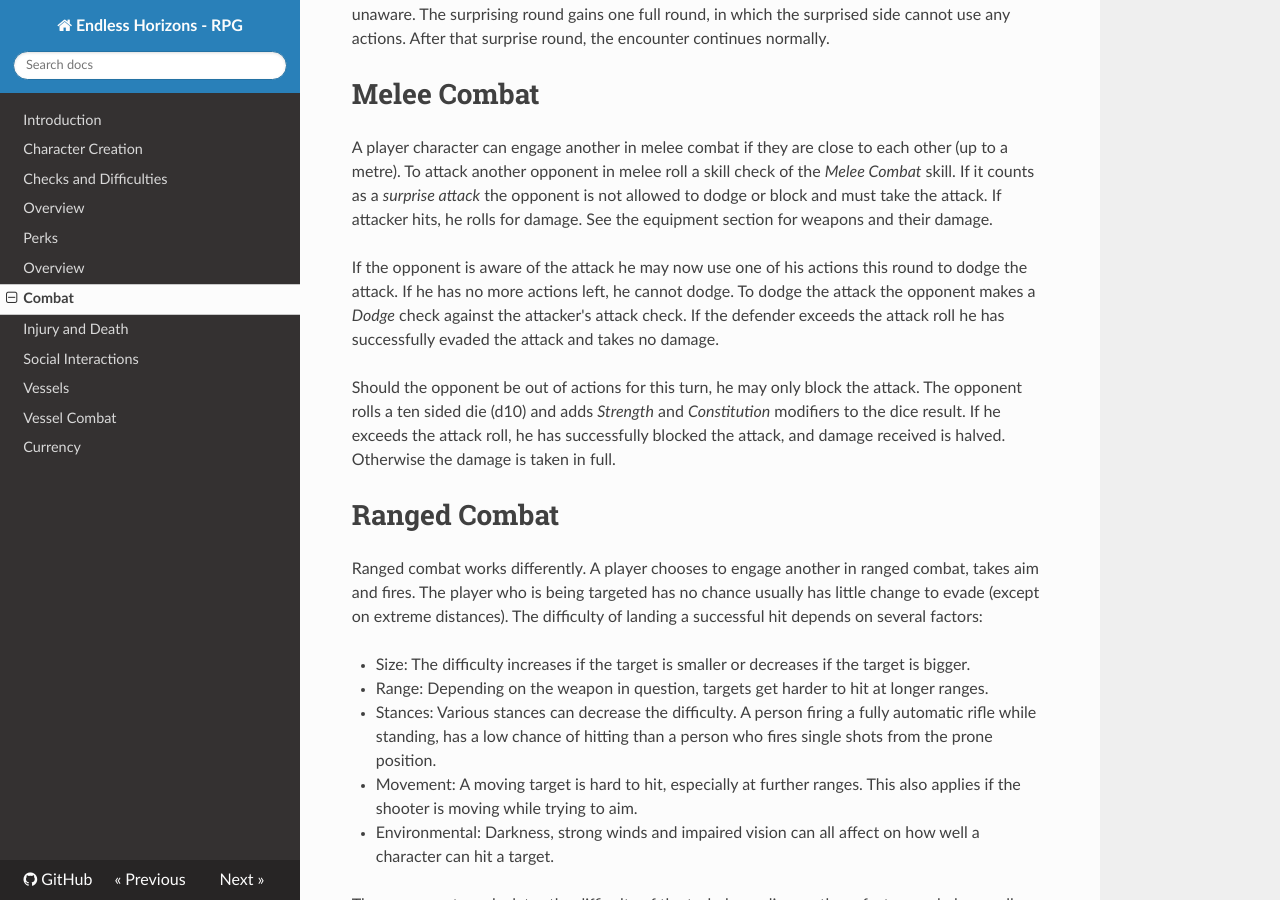
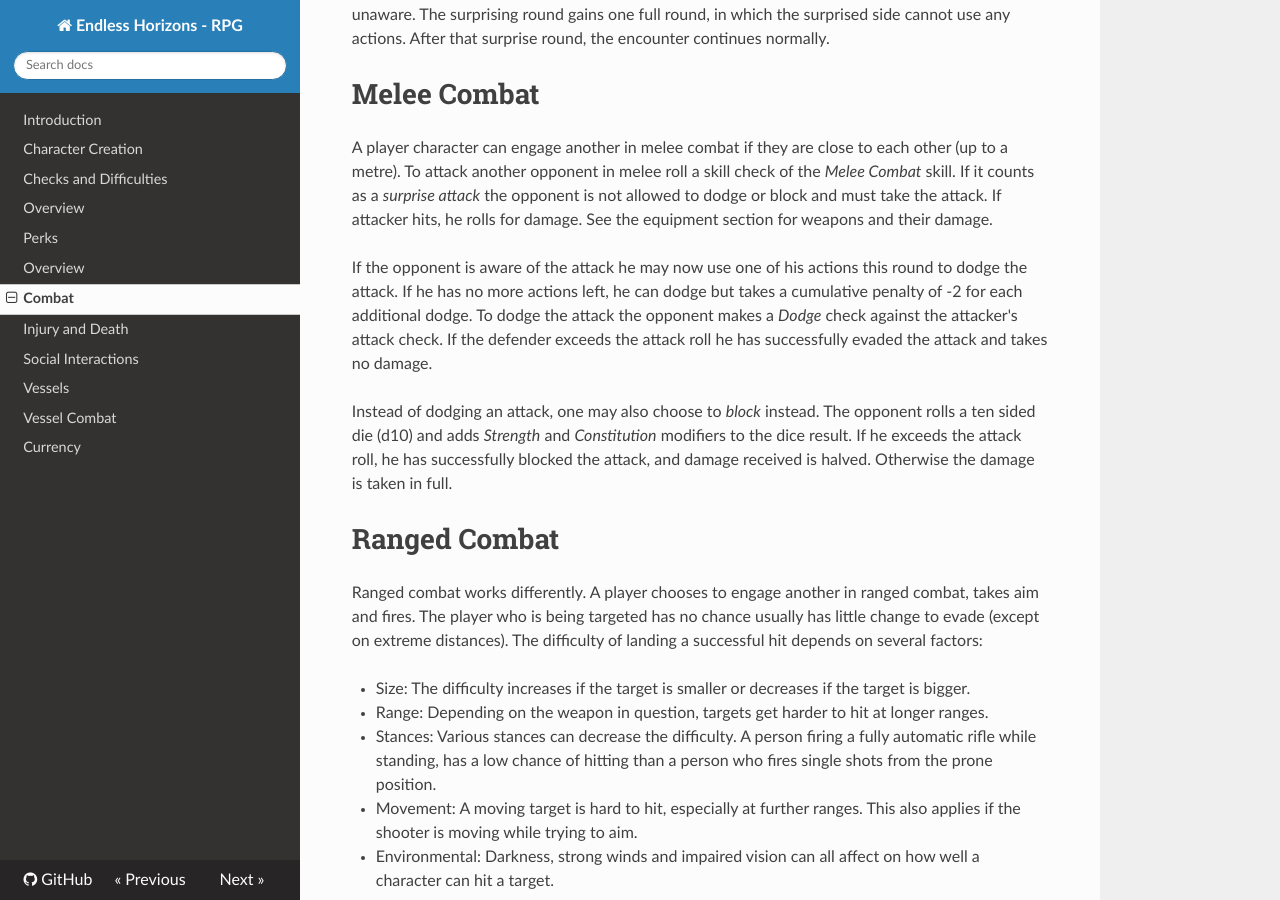
Before and after one commit to ehrpg/rules, an MkDocs documentation site: the page built from docs/combat.md, in a window 1280 px wide and 900 px high, scrolled down 2283 px. Built offline with MkDocs 1.6.1, drawn with Linux system fonts in a browser that asks for light colours; nearby versions of some CDN libraries; old or Windows-style settings are respelled for this version of MkDocs.

Commit message:
Fix dodging and blocking rules

```diff
--- a/docs/combat.md
+++ b/docs/combat.md
@@ -112,16 +112,17 @@ hits, he rolls for damage. See the equipment section for weapons and their
 damage.
 
 If the opponent is aware of the attack he may now use one of his actions this
-round to dodge the attack. If he has no more actions left, he cannot dodge. To
-dodge the attack the opponent makes a _Dodge_ check against the attacker's
-attack check. If the defender exceeds the attack roll he has successfully evaded
-the attack and takes no damage.
+round to dodge the attack. If he has no more actions left, he can dodge but
+takes a cumulative penalty of -2 for each additional dodge. To dodge the
+attack the opponent makes a _Dodge_ check against the attacker's attack
+check. If the defender exceeds the attack roll he has successfully evaded the
+attack and takes no damage.
 
-Should the opponent be out of actions for this turn, he may only block the
-attack. The opponent rolls a ten sided die (d10) and adds _Strength_ and
-_Constitution_ modifiers to the dice result. If he exceeds the attack roll,
-he has successfully blocked the attack, and damage received is halved. Otherwise
-the damage is taken in full.
+Instead of dodging an attack, one may also choose to _block_ instead. The
+opponent rolls a ten sided die (d10) and adds _Strength_ and _Constitution_
+modifiers to the dice result. If he exceeds the attack roll, he has
+successfully blocked the attack, and damage received is halved. Otherwise the
+damage is taken in full.
 
 # Ranged Combat
 
```
